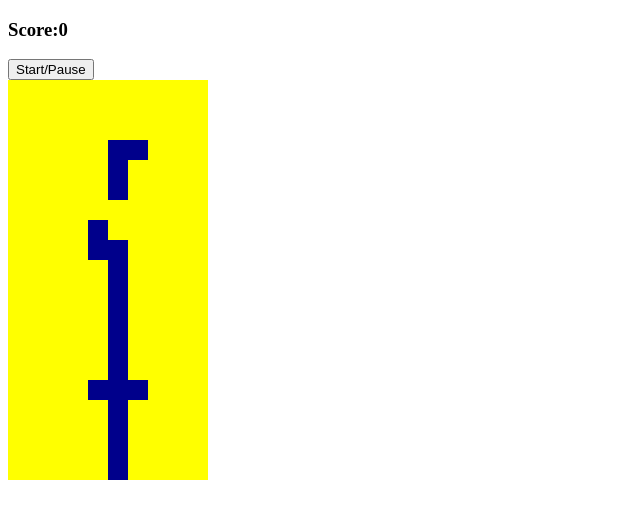
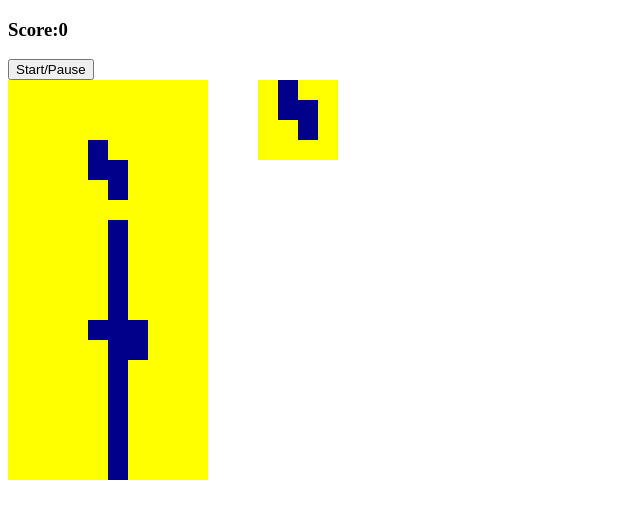
Before and after one commit to harsimranbh/teris-basic, a plain HTML site: page index.html in a window 1280 px wide. Shown: the whole page, without its empty margins (0-640 px from the left). Drawn offline with Linux system fonts and the light colour scheme.

Commit message:
mini-grid

```diff
--- a/app.js
+++ b/app.js
@@ -50,6 +50,7 @@ document.addEventListener('DOMContentLoaded',()=>{
   // randomly selecting tetromino and showing 1st rotation
   let random = Math.floor(Math.random()*theTetrominoes.length)
   let current = theTetrominoes[random][currentRotation]
+  let nextRandom = 0
 
   //draw tetromino
   function draw(){
@@ -70,6 +71,26 @@ document.addEventListener('DOMContentLoaded',()=>{
 
   timerId = setInterval(moveDown,100)
 
+  //function to move tetromino acording to keys
+  function control(e){
+    if(e.keyCode===37){
+      moveLeft()
+    }
+    else if(e.keyCode===38){
+      //rotate
+      rotate()
+    }
+    else if(e.keyCode===39){
+      //moveright
+      moveRight()
+    }
+    else if(e.keyCode===40){
+      //movedown
+    }
+  }
+
+  document.addEventListener('keyup',control)
+
   function moveDown(){
       undraw()
       currentPosition+=width
@@ -86,28 +107,78 @@ document.addEventListener('DOMContentLoaded',()=>{
         current.forEach(index=> squares[currentPosition+index].classList.add('taken'))
 
         // again start a new tetromino
-        random = Math.floor(Math.random()*theTetrominoes.length)
+        random = nextRandom
+        nextRandom = Math.floor(Math.random()*theTetrominoes.length)
         current = theTetrominoes[random][currentRotation]
         currentPosition = 4
         draw()
-        console.log(currentPosition,index,width)
-        console.log(currentPosition+index+width)
+        displayShape()
       }
 
-  }/*
-  function freeze() {
-    if(current.some(index => squares[currentPosition + index + width].classList.contains('taken'))) {
-      current.forEach(index => squares[currentPosition + index].classList.add('taken'))
-      //start a new tetromino falling
-      random = nextRandom
-      nextRandom = Math.floor(Math.random() * theTetrominoes.length)
-      current = theTetrominoes[random][currentRotation]
-      currentPosition = 4
-      draw()
+  }
+
+  // function to move tetromino left till the boundary
+
+  function moveLeft(){
+    undraw()
+    const isAtLeftEdge = current.some(index=> (currentPosition+index) % width ===0)
+    if (!isAtLeftEdge)
+      currentPosition-=1
+
+    if(current.some(index=> squares[currentPosition+index].classList.contains('taken'))){
+      currentPosition+=1
     }
-  }*/
+
+    draw()
+  }
+
+  // function to move tetromino right till the boundary
+
+  function moveRight(){
+    undraw()
+    const isAtRightEdge = current.some(index=> (currentPosition+index) % width ===  width-1)
+    if (!isAtRightEdge)
+      currentPosition+=1
+
+    if(current.some(index=> squares[currentPosition+index].classList.contains('taken'))){
+      currentPosition-=1
+    }
+
+    draw()
+  }
+
+  function rotate(){
+    undraw()
+    currentRotation = (currentRotation+1) % 4
+    current = theTetrominoes[random][currentRotation]
+    draw()
+  }
 
 
 
+  //show next tetromino in mini-grid
+  const displaySquares = document.querySelectorAll('.mini-grid div')
+  const displayWidth = 4
+  let displayIndex = 0
 
+  // tetrominos without rotation
+  const upNextTetromino =[
+    [1,displayWidth+1,displayWidth+2,displayWidth*2 +2], //lTetromino
+    [0,displayWidth,displayWidth+1,displayWidth*2+1], //zTetromino
+    [1,displayWidth,displayWidth+1,displayWidth+2],//tTetromino
+    [0,1,displayWidth,displayWidth+1], //oTetromino,
+    [1,displayWidth+1,displayWidth*2+1,displayWidth*3+1] //iTetromino
+  ]
+
+  //display tetromino in minigrid
+
+  function displayShape(){
+    displaySquares.forEach(square => {
+      square.classList.remove('tetromino')
+    })
+
+    upNextTetromino[nextRandom].forEach(index => {
+      displaySquares[displayIndex + index].classList.add('tetromino')
+    })
+  }
 })
--- a/index.html
+++ b/index.html
@@ -224,5 +224,26 @@
           <div class="taken"></div>
           <div class="taken"></div>
         </div>
+
+
+        <div class="mini-grid">
+          <div></div>
+          <div></div>
+          <div></div>
+          <div></div>
+          <div></div>
+          <div></div>
+          <div></div>
+          <div></div>
+          <div></div>
+          <div></div>
+          <div></div>
+          <div></div>
+          <div></div>
+          <div></div>
+          <div></div>
+          <div></div>
+        </div>
+  </div>
 </body>
 </html>
--- a/style.css
+++ b/style.css
@@ -1,3 +1,8 @@
+.container{
+    display: flex;
+
+}
+
 .grid{
     width:200px;
     height:400px;
@@ -14,3 +19,17 @@
 .tetromino{
     background-color:darkblue;
 }
+
+.mini-grid{
+    margin-left: 50px;
+    width: 80px;
+    height: 80px;
+    display: flex;
+    flex-wrap: wrap;
+    background-color: yellow;
+}
+
+.mini-grid div{
+    height: 20px;
+    width: 20px;
+}
```
